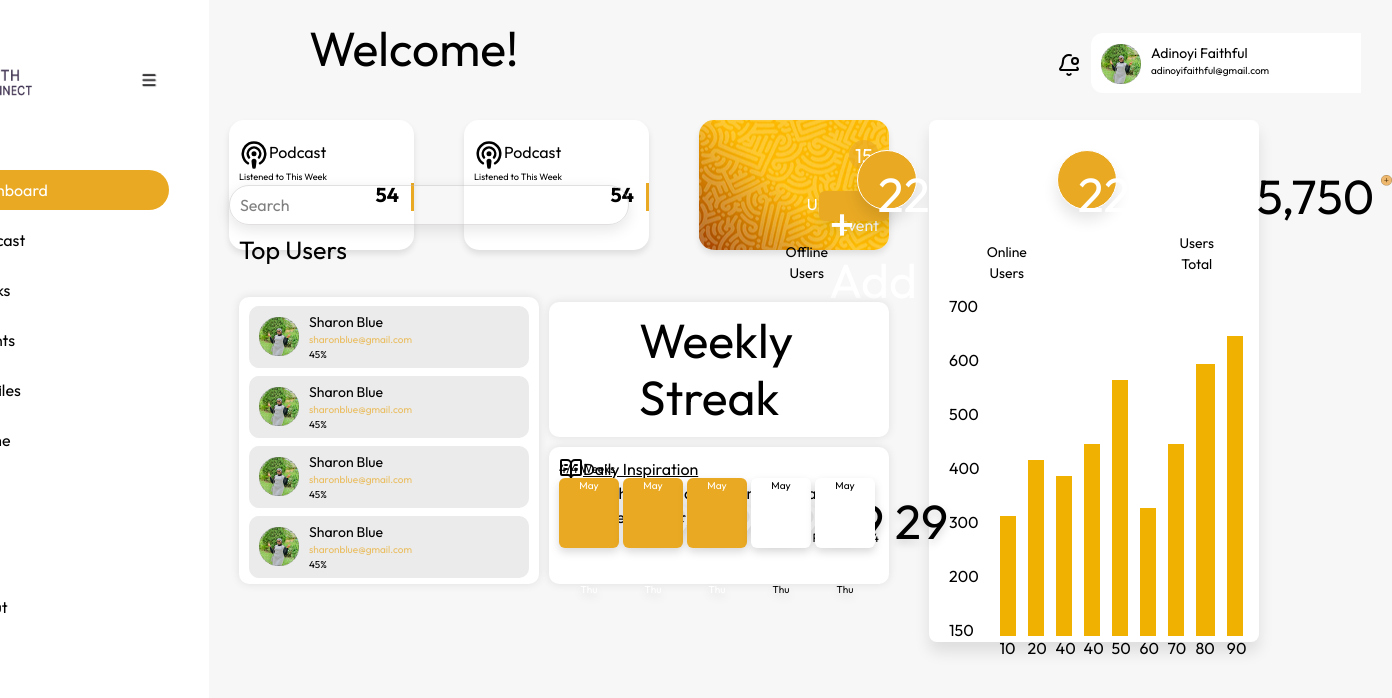
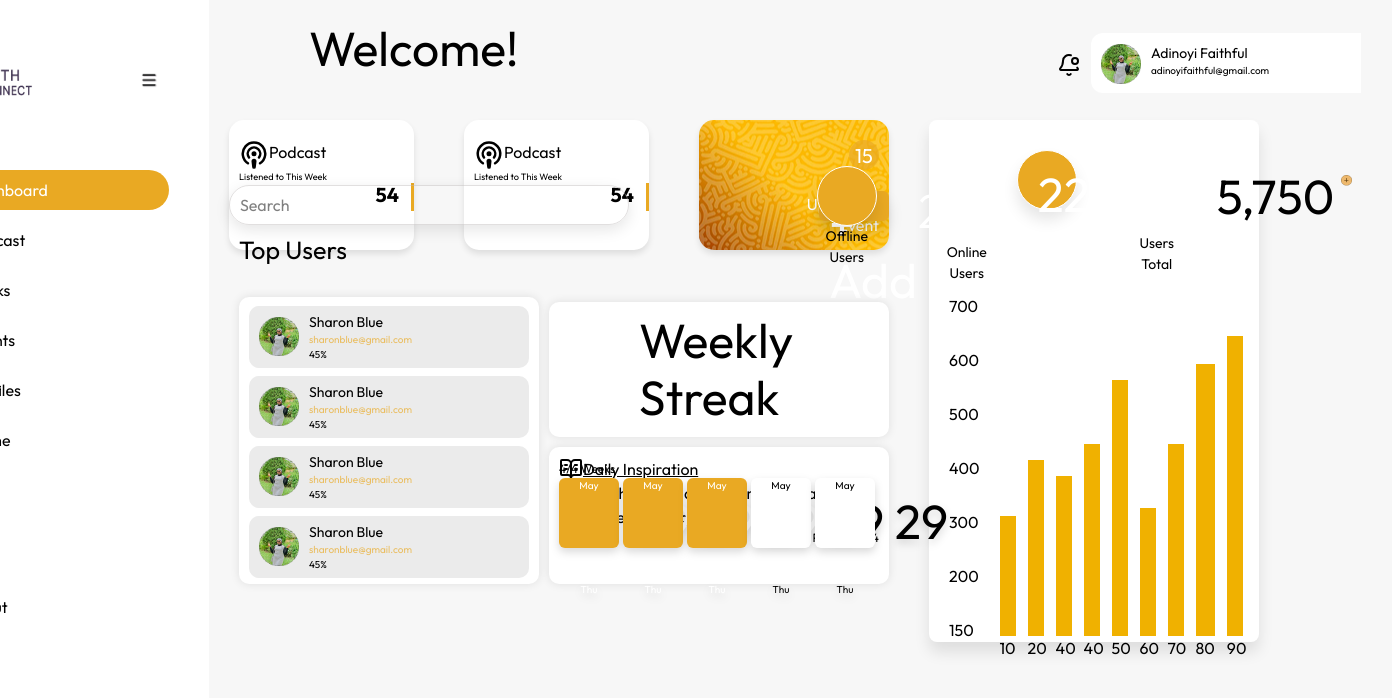
Before and after one commit to bantofweb4/FaithConnect, a React (Vite) app: page /dashboard in a window 1280 px wide. Shown: the top 698 px of the page, 1392 px wide, since content can reach past the window. Built offline with nearby package versions, Linux system fonts and the light colour scheme.

Commit message:
change at chart

```diff
--- a/src/component/Chart.css
+++ b/src/component/Chart.css
@@ -40,6 +40,11 @@
     box-sizing: border-box;
     font-family: 'Outfit', sans-serif;
     margin-right: 60px;
+}
+
+.number22{
+    font-size: 16;
+    font-weight: 300;
 }
 
 .usernum{
--- a/src/component/Chart.jsx
+++ b/src/component/Chart.jsx
@@ -8,8 +8,8 @@ function Chart () {
         <div className="">
           <div className="totalusers">
             <div className="">
-              <div className="">
-                <h1 className="num22">22</h1>
+              <div className="num22">
+                <h1 className="number22">22</h1>
               </div>
               <p className="usertext">Offline <span className="px-[3px]">Users</span> </p>
             </div>
```
